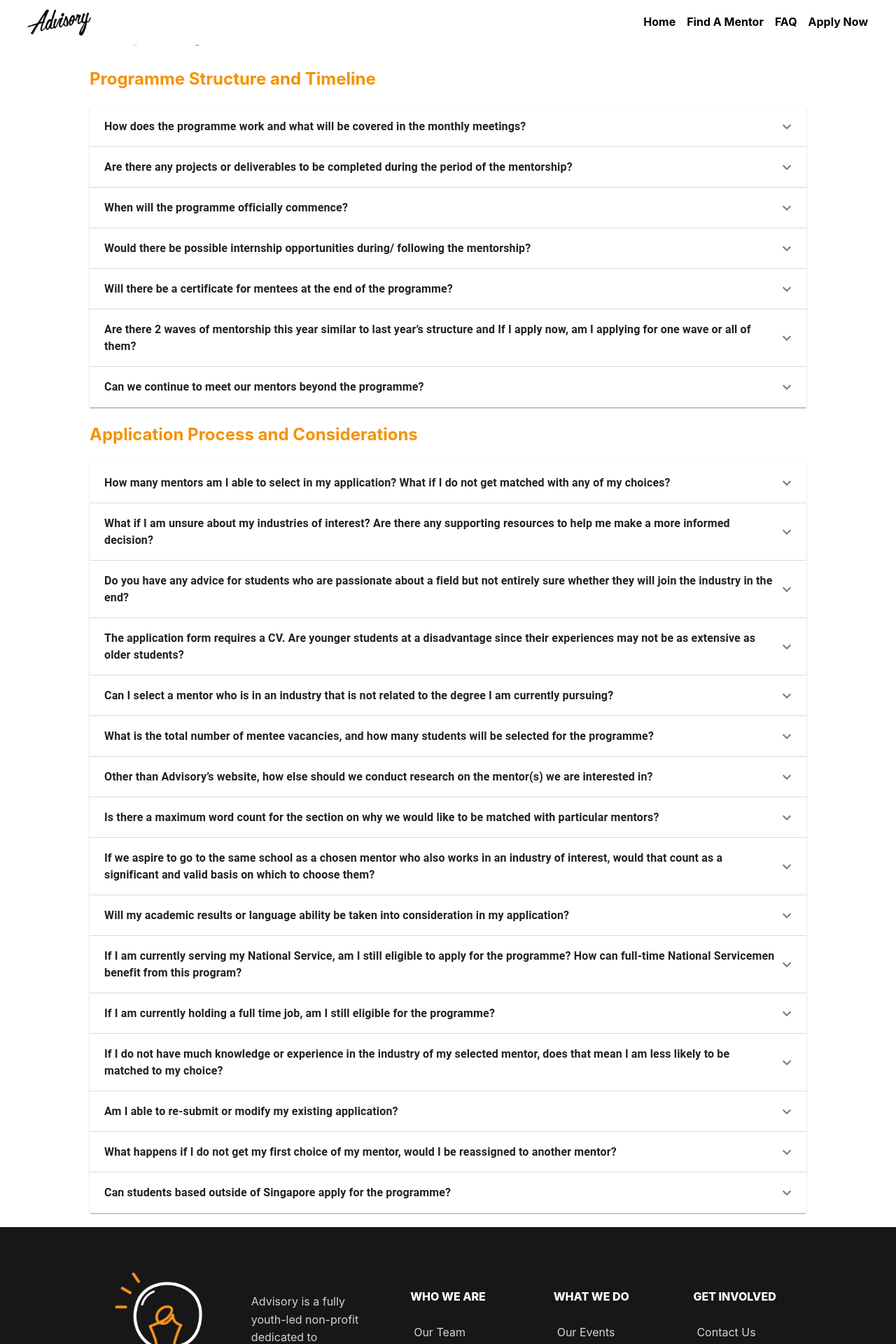
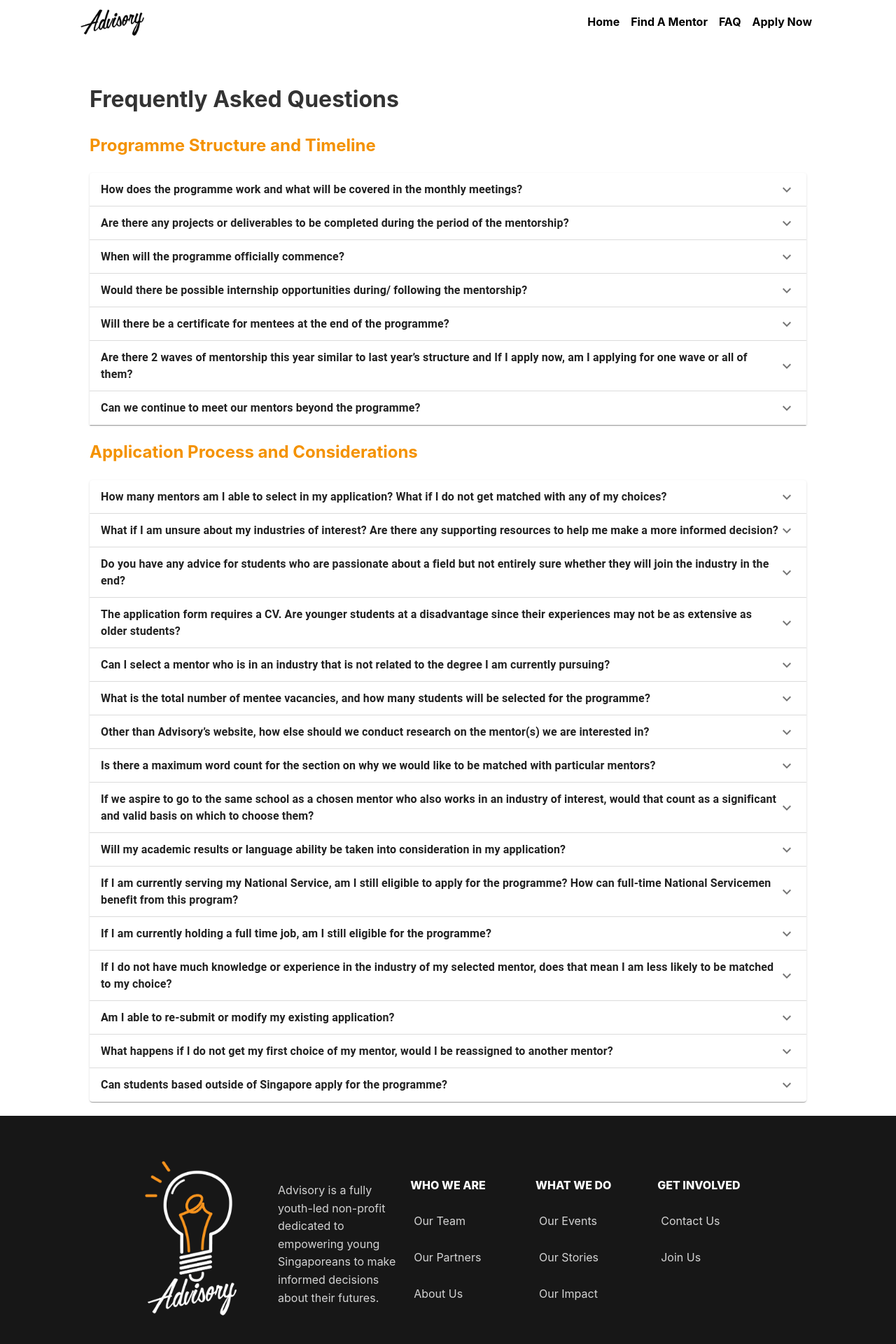
Before and after one commit to AdvisorySG/mentorship-page, a Next.js app: page /faq in a window 1280 px wide. Shown: the top 1920 px of the page at 70% size. Built offline with nearby package versions, Linux system fonts and the light colour scheme.

Commit message:
fix deployment issues and responsive to mobile

```diff
--- a/components/Drawer.tsx
+++ b/components/Drawer.tsx
@@ -105,9 +105,9 @@ const ResponsiveDrawer = () => {
   );
 
   return (
-    <Box sx={{ display: "flex", paddingBottom: "0px" }}>
+    <Box sx={{ display: "flex", paddingBottom: "70px" }}>
       <AppBar
-        style={{ background: "white", boxShadow: "none" }}
+        style={{ background: "white", boxShadow: "none", position: "sticky" }}
         className="toolbar-component"
       >
         <Toolbar style={{ display: "flex", justifyContent: "space-between" }}>
@@ -202,6 +202,7 @@ const ResponsiveDrawer = () => {
           sx={{
             display: { xs: "block", sm: "none" },
             "& .MuiDrawer-paper": {
+              position: "inherit",
               boxSizing: "border-box",
               width: drawerWidth,
             },
--- a/components/Footer.tsx
+++ b/components/Footer.tsx
@@ -1,3 +1,4 @@
+// Footer.js
 import React from "react";
 import "../styles/Footer.css";
 import { footerLogo } from "../components/assets";
@@ -11,10 +12,13 @@ const Footer = () => {
       <div className="w-screen max-w-screen-lg mx-auto grid grid-cols-1 sm:grid-cols-3 md:grid-cols-5 justify-items-center pt-16 px-16">
         <div
           className="col-auto max-w-2xl flex flex-col sm:flex-row sm:col-span-3 md:col-span-2 md:flex-col lg:flex-row items-center"
-          style={{ maxWidth: "60rem" }}
+          style={{ minWidth: "25rem" }}
         >
           <img className="h-60 m-auto" src={footerLogo} alt="Footer Logo" />
-          <p className="text-neutral-300 text-center sm:text-left md:text-center lg:text-left">
+          <p
+            className="text-neutral-300 text-center sm:text-left md:text-center lg:text-left"
+            id="desc"
+          >
             Advisory is a fully youth-led non-profit dedicated to empowering
             young Singaporeans to make informed decisions about their futures.
           </p>
@@ -24,17 +28,17 @@ const Footer = () => {
           id="grid1"
         >
           <h4 className="text-white">WHO WE ARE</h4>
-          <p>
+          <p className="page-links">
             <a className="text-neutral-300" href="/team/">
               Our Team
             </a>
           </p>
-          <p>
+          <p className="page-links">
             <a className="text-neutral-300" href="/our-partners/">
               Our Partners
             </a>
           </p>
-          <p>
+          <p className="page-links">
             <a className="text-neutral-300" href="/about-us/">
               About Us
             </a>
@@ -42,17 +46,17 @@ const Footer = () => {
         </div>
         <div className="text-center sm:text-left md:text-center lg:text-left">
           <h4 className="text-white">WHAT WE DO</h4>
-          <p>
+          <p className="page-links">
             <a className="text-neutral-300" href="/events/">
               Our Events
             </a>
           </p>
-          <p>
+          <p className="page-links">
             <a className="text-neutral-300" href="/stories/">
               Our Stories
             </a>
           </p>
-          <p>
+          <p className="page-links">
             <a className="text-neutral-300" href="/impact/">
               Our Impact
             </a>
@@ -60,23 +64,24 @@ const Footer = () => {
         </div>
         <div className="text-center sm:text-left md:text-center lg:text-left">
           <h4 className="text-white">GET INVOLVED</h4>
-          <p>
+          <p className="page-links">
             <a className="text-neutral-300" href="/contact-us/">
               Contact Us
             </a>
           </p>
-          <p>
+          <p className="page-links">
             <a className="text-neutral-300" href="/join-us/">
               Join Us
             </a>
           </p>
         </div>
       </div>
-      <div className="w-screen max-w-screen-lg mx-auto grid grid-cols-1 sm:grid-cols-2 px-16 py-8">
+      <div className="w-screen max-w-screen-lg mx-auto grid grid-cols-1 sm:grid-cols-2 px-16 py-8 justify-center sm:justify-between">
         <div className="justify-self-center sm:justify-self-start">
           <p className="text-neutral-300">© 2022 Advisory SG</p>
         </div>
         <div className="justify-self-center sm:justify-self-end flex flex-row gap-4">
+          {/* Replace these placeholder social media icons with your actual icons or images */}
           <a
             className="social-item social-item-facebook"
             href="https://www.facebook.com/advisory.sg/"
@@ -84,6 +89,7 @@ const Footer = () => {
             rel="noopener noreferrer"
             aria-label="Facebook"
           >
+            {/* Placeholder image for Facebook */}
             <img
               src="https://uxwing.com/wp-content/themes/uxwing/download/brands-and-social-media/facebook-round-color-icon.png"
               alt="Facebook Icon"
@@ -99,6 +105,7 @@ const Footer = () => {
             rel="noopener noreferrer"
             aria-label="Instagram"
           >
+            {/* Placeholder image for Instagram */}
             <img
               src="https://upload.wikimedia.org/wikipedia/commons/thumb/e/e7/Instagram_logo_2016.svg/240px-Instagram_logo_2016.svg.png"
               alt="Instagram Icon"
@@ -113,6 +120,7 @@ const Footer = () => {
             rel="noopener noreferrer"
             aria-label="LinkedIn"
           >
+            {/* Placeholder image for LinkedIn */}
             <img
               src="https://upload.wikimedia.org/wikipedia/commons/thumb/8/81/LinkedIn_icon.svg/2048px-LinkedIn_icon.svg.png"
               alt="LinkedIn Icon"
--- a/pages/index.tsx
+++ b/pages/index.tsx
@@ -71,9 +71,11 @@ const Index = () => {
 
   return (
     <div className="container">
-      <Box component="main">
+      <Box component="main" display="flex" flexDirection="column">
+        <div className="header">
+          <Header />
+        </div>
         <div className="header-bottom container">
-          <Header />
           <div className="logo-and-intro-container container">
             <img
               className="header-mentorship-logo container"
--- a/styles/App.css
+++ b/styles/App.css
@@ -37,13 +37,17 @@ body {
   text-rendering: optimizeLegibility;
   word-break: break-word;
   position: relative;
+  box-sizing: border-box;
   overflow-x: hidden;
+  display: flex;
+  flex-direction: column;
 }
 
 .container {
-  height: 100%;
+  align-items: center;
   background-color: white;
   width: 100%;
+  flex: 1;
 }
 
 .canvas {
@@ -64,6 +68,7 @@ body {
 
 .results {
   min-height: 100vh;
+  box-sizing: border-box;
 }
 
 .results-text {
@@ -189,13 +194,24 @@ body {
 }
 
 .header {
+  text-align: center;
   max-width: 70rem;
+  position: inherit;
+  text-align: justify;
+  text-align-last: left;
   max-height: var(--navbar-height);
+  align-items: center;
   width: 100%;
-  margin: auto;
+  margin: 0 auto;
+  overflow: hidden; /* Ensure no overflow */
+  box-sizing: border-box;
 }
 
 #footer {
   display: block;
-  box-sizing: content-box;
+  box-sizing: border-box;
 }
+
+* {
+  box-sizing: border-box;
+}
--- a/styles/Footer.css
+++ b/styles/Footer.css
@@ -82,10 +82,10 @@ h4 {
   margin: 0 0 1.5rem;
 }
 
-p {
-  padding: 5px;
-}
-
 a {
   text-decoration: none;
 }
+
+.page-links {
+  padding: 5px;
+}
--- a/styles/Header.css
+++ b/styles/Header.css
@@ -1,5 +1,5 @@
 .nav {
-  position: relative;
+  position: absolute;
   flex: 2;
   width: 100%;
   height: 55px;
@@ -11,10 +11,10 @@
 
 @media only screen and (max-width: 600px) {
   .nav-logo {
-    max-height: 40px;
+    max-width: 40%;
     margin-top: auto;
     margin-bottom: auto;
-    scroll-padding-top: 10px;
+    padding-top: 10px;
     display: block;
     width: 100%;
   }
@@ -40,12 +40,11 @@
   }
 
   .logo-and-intro-container {
-    padding-left: 0px;
     margin: 0;
+    align-items: center;
     display: flex;
     flex-direction: row;
-    flex-grow: 1; /* Allow it to take up the remaining space */
-    align-items: center;
+    box-sizing: border-box;
   }
 
   .nav-back-to-main-site {
@@ -71,17 +70,16 @@
 }
 
 .header-mentorship-logo {
-  max-width: 100%; /* Ensure the logo doesn't exceed its container */
-  max-height: 1000px;
+  max-width: 40rem; /* Ensure the logo doesn't exceed its container */
   padding-left: 0px;
   margin-left: 0px;
 }
 
 .header-mentorship-intro {
   text-align: justify;
+  padding: 10px;
   align-items: center;
-  max-width: 80%;
-  padding-left: 40px;
+  max-width: 100%;
 }
 
 @media only screen and (max-width: 600px) {
@@ -93,7 +91,8 @@
 }
 
 .toolbar-component {
-  position: sticky;
+  position: inherit;
+  display: flex;
   max-height: var(--navbar-height);
 }
 
```
